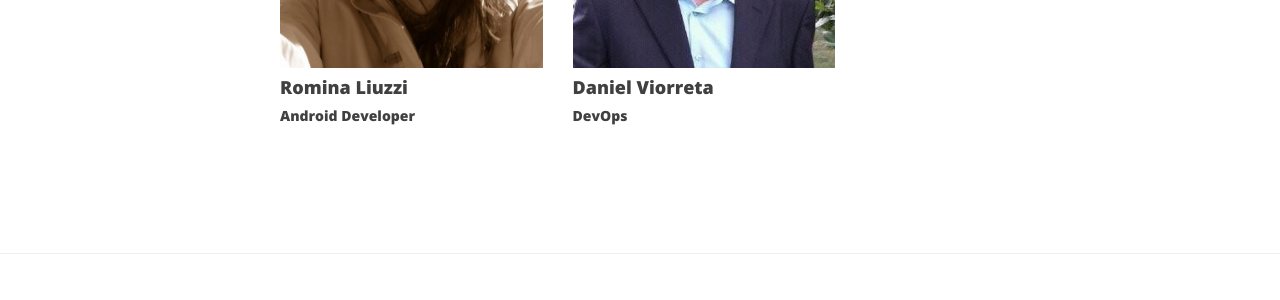
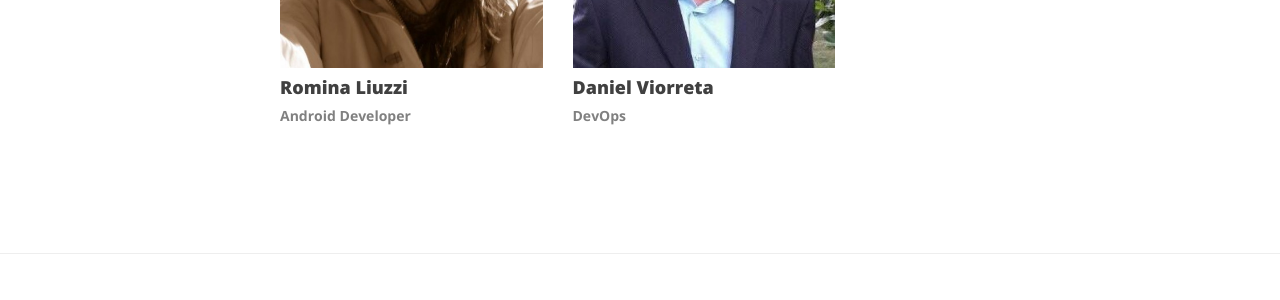
Before and after one commit to Zzivi/zzivi.github.io, a Jekyll site: the page built from about.html, in a window 1280 px wide. Shown: the part 1047-1347 px from the top of the page. Built offline with Jekyll 4.4.1, drawn with Linux system fonts in a browser that asks for light colours; nearby versions of some CDN libraries.

Commit message:
Add styles for member position and text

```diff
--- a/about.html
+++ b/about.html
@@ -29,7 +29,7 @@ header-img: "img/about-bg.jpg"
                 <h4>{{ member.name }}</h4>
                 <h5 class="ctitle">{{ member.position }}</h5>
                 <p>{{ member.text }}</p>
-                <div class="hline"></div>
+                <!--div class="hline"></div-->
             </div><! --/col-lg-3 -->
         {% endfor %}
 
--- a/css/hoverex-zzivi.css
+++ b/css/hoverex-zzivi.css
@@ -63,3 +63,18 @@
 	-webkit-appearance: none;
 	font-weight: normal !important;
 }
+
+.ctitle {
+	color: #808080;
+	font-weight: 700;
+	margin-bottom: 15px;
+}
+
+.hline {
+	border-bottom: 2px solid #808080;
+}
+
+.hline-w {
+	border-bottom: 2px solid #ffffff;
+	margin-bottom: 25px;
+}
```
